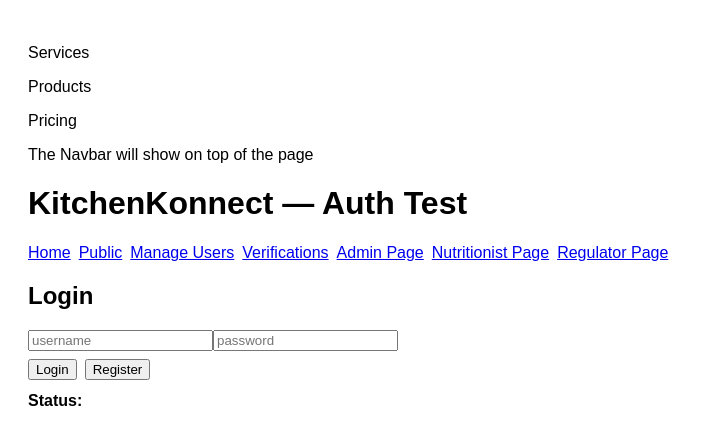
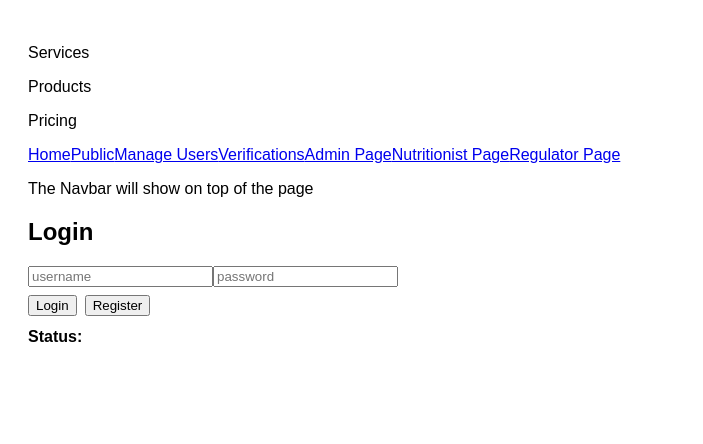
Before and after one commit to StevOti/KitchenKonnect, a React (Vite) app in the folder frontend/: page / in a window 1280 px wide. Shown: the top 444 px of the page, without its empty margins (0-703 px from the left). Built offline with nearby package versions, Linux system fonts and the light colour scheme; the HTML template or start-up script is replaced by a standard one.

Commit message:
feat(frontend): move main nav links into global navbar and remove duplicate title/links

```diff
--- a/frontend/src/App.jsx
+++ b/frontend/src/App.jsx
@@ -118,16 +118,6 @@ export default function App() {
   return (
     <div style={{fontFamily: 'sans-serif', padding: 20}}>
       <NavbarDemo />
-      <h1>KitchenKonnect — Auth Test</h1>
-      <div style={{marginBottom:12}}>
-        <Link to="/home" style={{marginRight:8}}>Home</Link>
-        <Link to="/public" style={{marginRight:8}}>Public</Link>
-        <Link to="/admin/users" style={{marginRight:8}}>Manage Users</Link>
-        <Link to="/admin/verifications" style={{marginRight:8}}>Verifications</Link>
-        <Link to="/admin-only" style={{marginRight:8}}>Admin Page</Link>
-        <Link to="/nutritionist-only" style={{marginRight:8}}>Nutritionist Page</Link>
-        <Link to="/regulator-only" style={{marginRight:8}}>Regulator Page</Link>
-      </div>
       <ToastContainer />
       {loading ? (
         <div>Loading...</div>
--- a/frontend/src/components/ui/demo.jsx
+++ b/frontend/src/components/ui/demo.jsx
@@ -1,4 +1,5 @@
 import React, { useState } from "react"
+import { Link } from 'react-router-dom'
 import { HoveredLink, Menu, MenuItem, ProductItem } from "./navbar-menu"
 import { cn } from "../../lib/utils"
 
@@ -14,8 +15,10 @@ export function NavbarDemo() {
 function Navbar({ className }) {
   const [active, setActive] = useState(null)
   return (
-    <div className={cn("fixed top-10 inset-x-0 max-w-2xl mx-auto z-50", className)}>
-      <Menu setActive={setActive}>
+    <div className={cn("fixed top-10 inset-x-0 max-w-4xl mx-auto z-50 px-4", className)}>
+      <div className="flex items-center justify-between">
+        <div className="flex-1 flex justify-center">
+          <Menu setActive={setActive}>
         <MenuItem setActive={setActive} active={active} item="Services">
           <div className="flex flex-col space-y-4 text-sm">
             <HoveredLink to="/web-dev">Web Development</HoveredLink>
@@ -60,7 +63,18 @@ function Navbar({ className }) {
             <HoveredLink to="/enterprise">Enterprise</HoveredLink>
           </div>
         </MenuItem>
-      </Menu>
+          </Menu>
+        </div>
+        <div className="hidden sm:flex space-x-4 ml-6">
+          <Link to="/home" className="text-sm text-neutral-800 hover:text-black">Home</Link>
+          <Link to="/public" className="text-sm text-neutral-800 hover:text-black">Public</Link>
+          <Link to="/admin/users" className="text-sm text-neutral-800 hover:text-black">Manage Users</Link>
+          <Link to="/admin/verifications" className="text-sm text-neutral-800 hover:text-black">Verifications</Link>
+          <Link to="/admin-only" className="text-sm text-neutral-800 hover:text-black">Admin Page</Link>
+          <Link to="/nutritionist-only" className="text-sm text-neutral-800 hover:text-black">Nutritionist Page</Link>
+          <Link to="/regulator-only" className="text-sm text-neutral-800 hover:text-black">Regulator Page</Link>
+        </div>
+      </div>
     </div>
   )
 }
```
